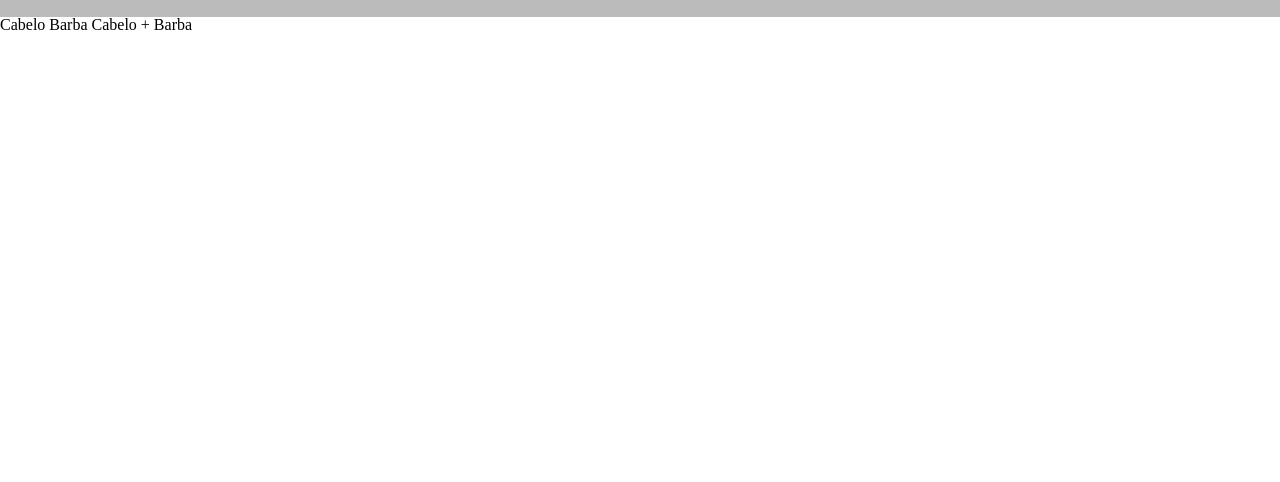
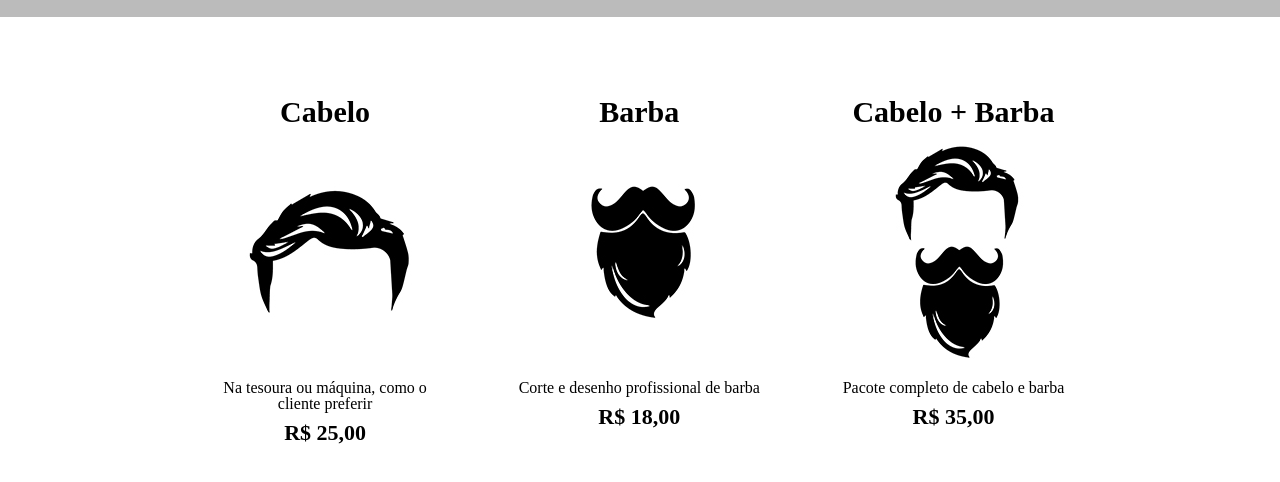
Before and after one commit to MatheusFOR/HTML-e-CSS---parte-1, a plain HTML site: page produtos.html in a window 1280 px wide. Shown: the part 276-758 px from the top of the page. Drawn offline with Linux system fonts and the light colour scheme.

Commit message:
Change code

```diff
--- a/produtos.css
+++ b/produtos.css
@@ -27,3 +27,34 @@ nav a{
     font-size: 22px;
     text-decoration: none;
 }
+
+.produtos{
+  width: 940px;
+  margin: 0 auto;
+  padding: 50px 0;
+}
+
+.produtos li{
+  display: inline-block;
+  text-align: center;
+  width: 30%;
+  vertical-align: top;
+  margin: 0 1.5%;
+  padding: 30px 20px;
+  box-sizing: border-box;
+}
+
+.produtos h2{
+  font-size: 30px;
+  font-weight: bold;
+}
+
+.produto-descricao{
+      font-size: 18px;
+}
+
+.produto-preco{
+  font-size: 22px;
+  font-weight: bold;
+  margin-top: 10px;
+}
--- a/produtos.html
+++ b/produtos.html
@@ -6,7 +6,7 @@
         <meta name="viewport" content="width=device-width, initial-scale=1.0">
         <link rel="stylesheet" href="reset.css">
         <link rel="stylesheet" href="produtos.css">
-        <title>Produtos | Barbearia Alura</title>
+        <title>Barbearia Alura | Produtos</title>
     </head>
     <body>
         <header>
@@ -22,9 +22,26 @@
             </div>
         </header>
         <main>
-            Cabelo
-            Barba
-            Cabelo + Barba
+          <ul class ="produtos">
+            <li>
+              <h2>Cabelo</h2>
+              <img src="/imagens/cabelo.jpg">
+              <p>Na tesoura ou máquina, como o cliente preferir</p>
+              <p class="produto-preco">R$ 25,00</p>
+            </li>
+            <li>
+              <h2>Barba</h2>
+              <img src="/imagens/barba.jpg">
+              <p>Corte e desenho profissional de barba</p>
+              <p class="produto-preco">R$ 18,00</p>
+            </li>
+            <li>
+              <h2>Cabelo + Barba</h2>
+              <img src="/imagens/cabelo+barba.jpg">
+              <p>Pacote completo de cabelo e barba</p>
+              <p class="produto-preco">R$ 35,00</p>
+            </li>
+          </ul>
         </main>
 
 
```
Also changed, not shown: 1 other file.
